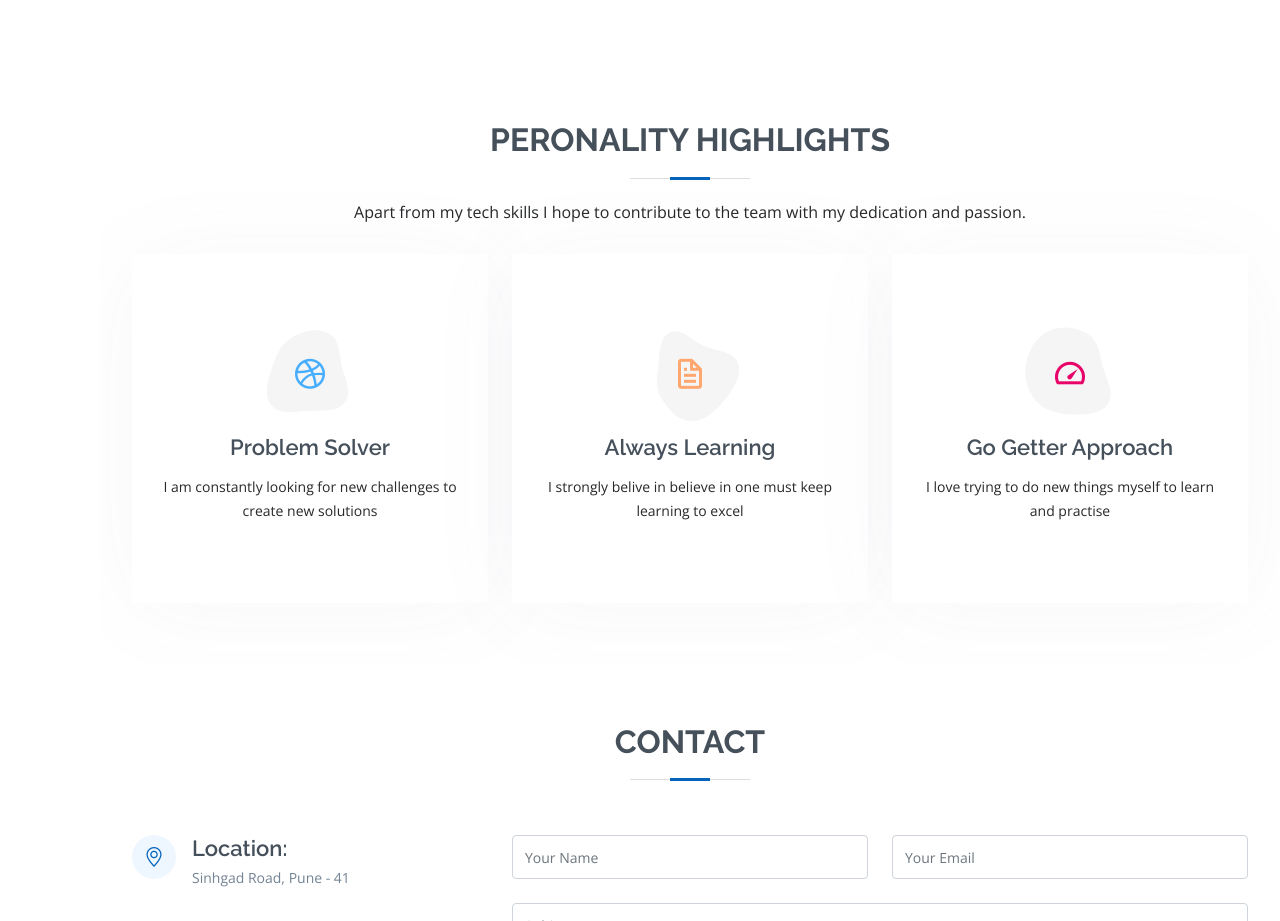
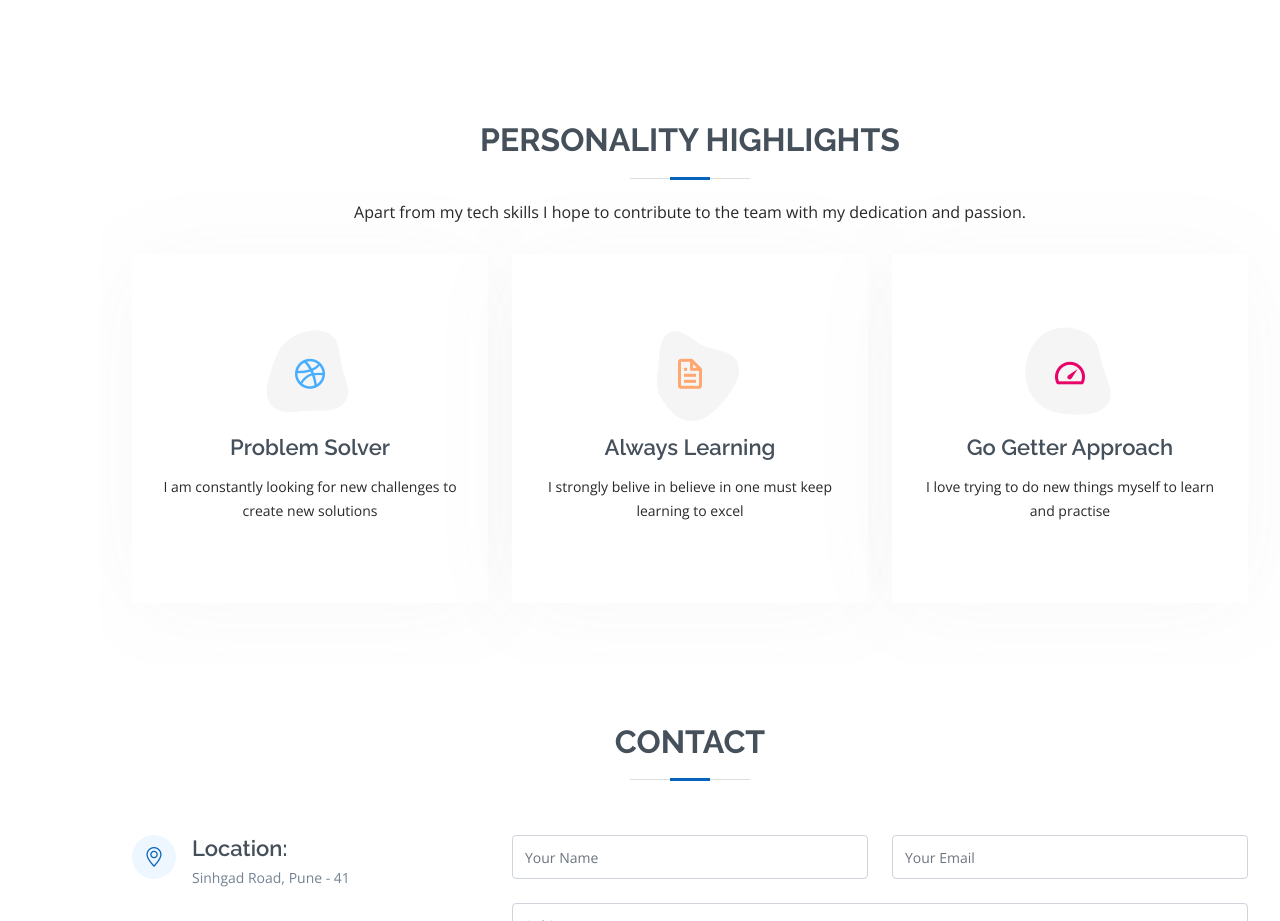
Before and after one commit to vaibhav-waghmare/portfolio, a plain HTML site: page index.html in a window 1280 px wide. Shown: the part 3520-4441 px from the top of the page. Drawn offline with nearby package versions, Linux system fonts and the light colour scheme.

Commit message:
Update index.html

```diff
--- a/index.html
+++ b/index.html
@@ -314,7 +314,7 @@
       <div class="container" data-aos="fade-up">
 
         <div class="section-title">
-          <h2>Peronality Highlights</h2>
+          <h2>Personality Highlights</h2>
           <p>Apart from my tech skills I hope to contribute to the team with my dedication and passion.</p>
         </div>
 
```
